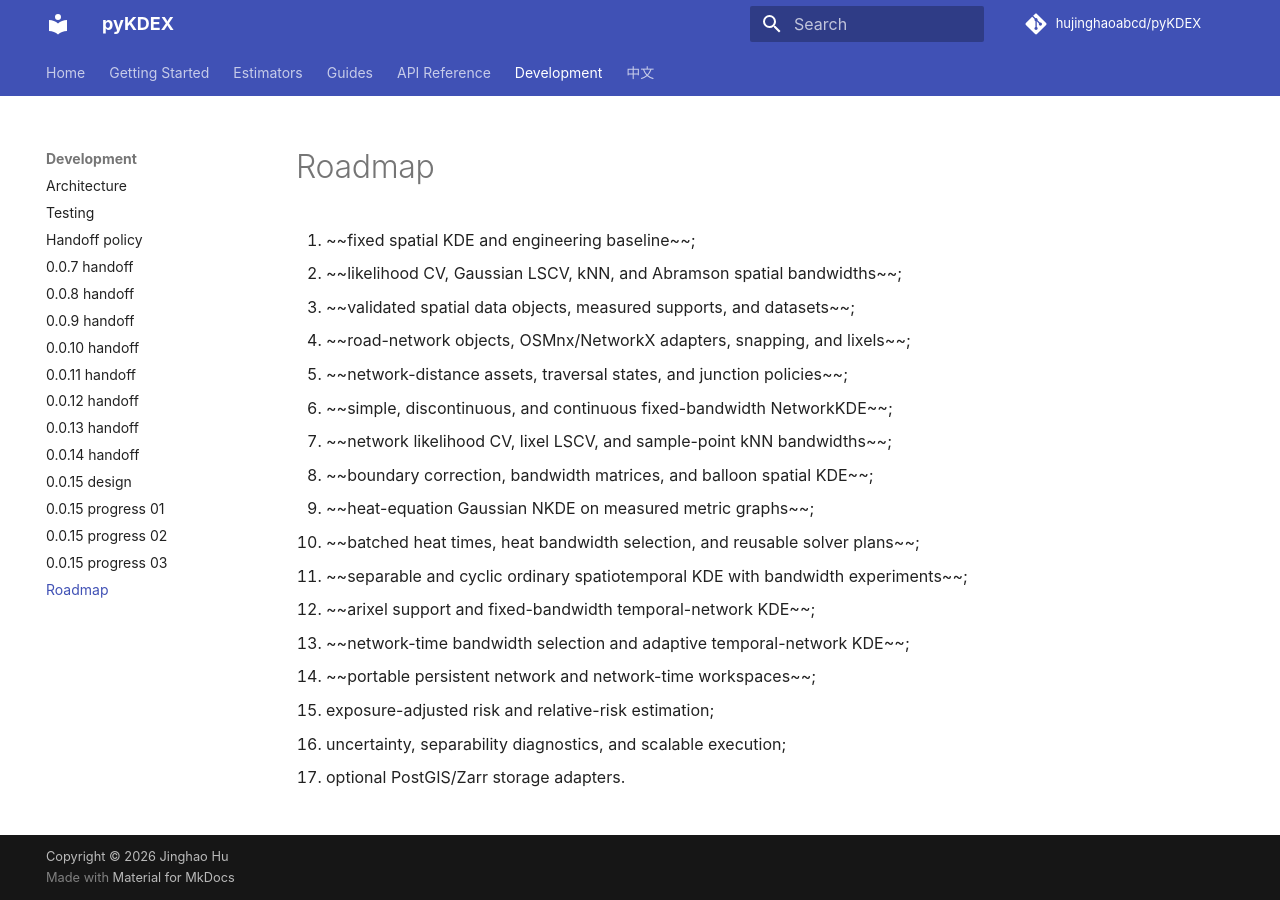
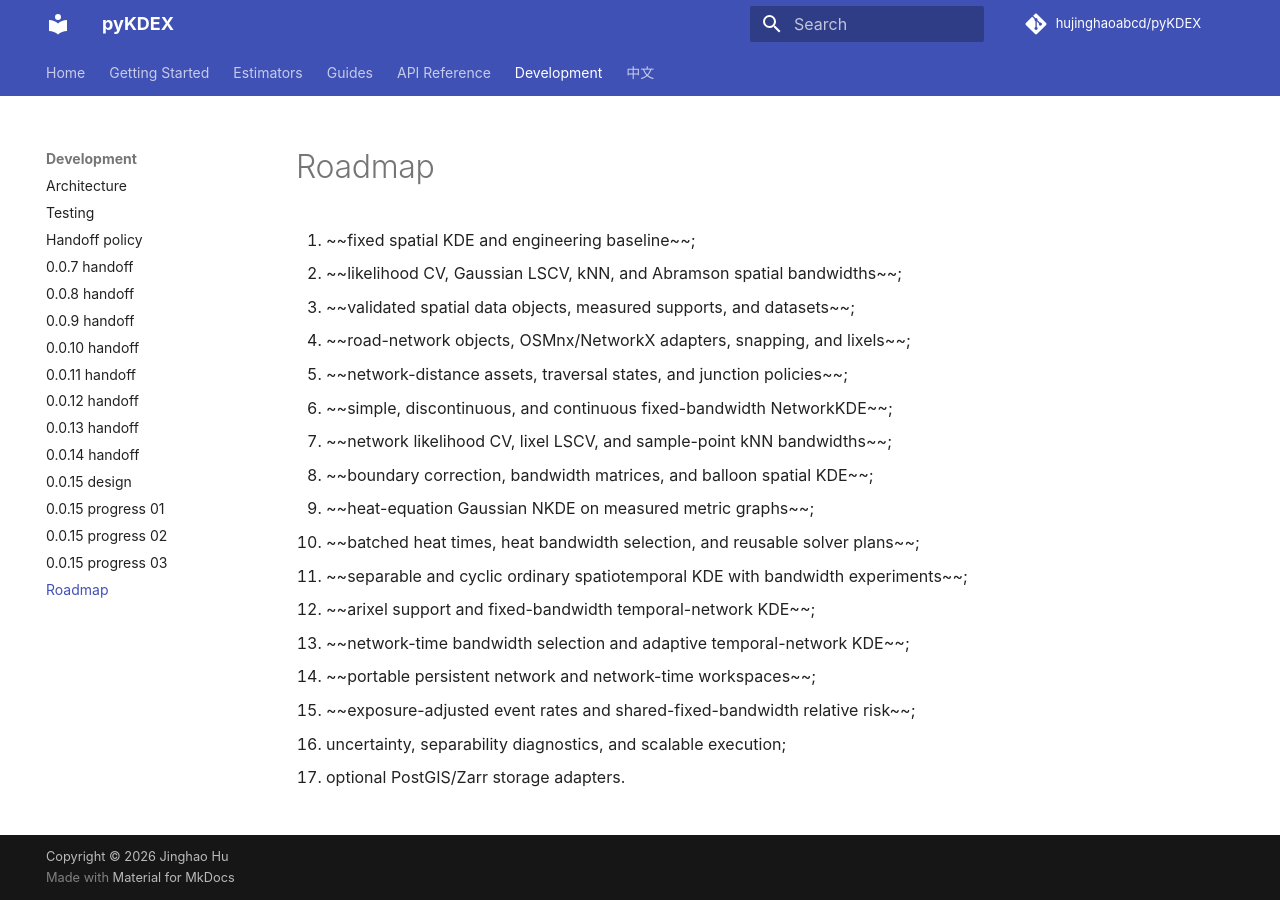
Before and after one commit to hujinghaoabcd/pyKDEX, an MkDocs documentation site: the page built from docs/development/roadmap.md, in a window 1280 px wide. Built offline with MkDocs 1.6.1 and Material for MkDocs 9.7.7, drawn with Linux system fonts in a browser that asks for light colours; comment, search, counter and statistics services are not loaded.

Commit message:
Mark exposure and relative risk complete on roadmap

```diff
--- a/docs/development/roadmap.md
+++ b/docs/development/roadmap.md
@@ -14,6 +14,6 @@
 12. ~~arixel support and fixed-bandwidth temporal-network KDE~~;
 13. ~~network-time bandwidth selection and adaptive temporal-network KDE~~;
 14. ~~portable persistent network and network-time workspaces~~;
-15. exposure-adjusted risk and relative-risk estimation;
+15. ~~exposure-adjusted event rates and shared-fixed-bandwidth relative risk~~;
 16. uncertainty, separability diagnostics, and scalable execution;
 17. optional PostGIS/Zarr storage adapters.
```
